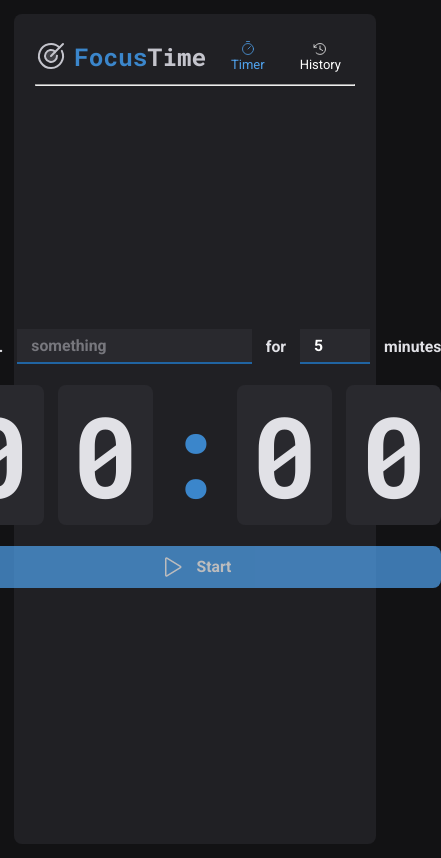
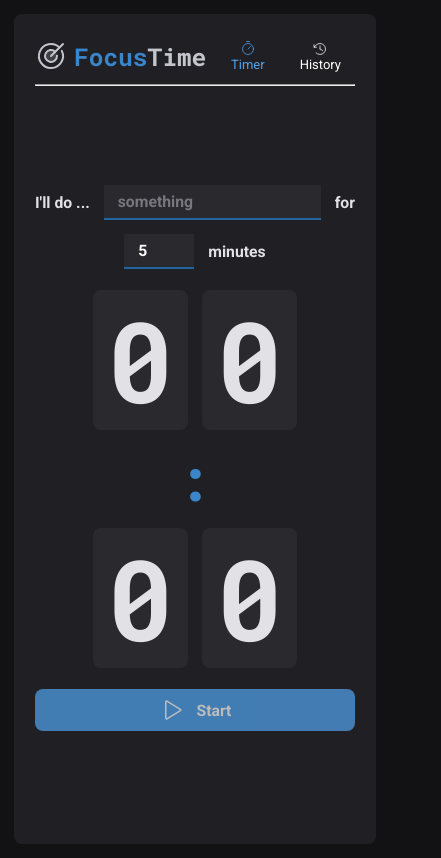
Before and after one commit to KayoRenato/FocusTime, a React (Vite) app: page / in a window 390 px wide. Shown: the whole page, 441 px wide, since content can reach past the window. Built offline with nearby package versions, Linux system fonts and the light colour scheme.

Commit message:
update: adjust responsive design

```diff
--- a/src/pages/History/styles.ts
+++ b/src/pages/History/styles.ts
@@ -4,18 +4,23 @@ export const HistoryContainer = styled.main`
   flex: 1;
   padding: 3.5rem;
   display: flex;
+  height: 100%;
+  overflow: hidden;
   flex-direction: column;
 
   h1 {
     font-size: 1.5rem;
     color: ${(props) => props.theme['gray-100']};
   }
+
+  @media (max-width: 768px) {
+    padding: 1rem 0;
+  }
 `
 
 export const HistoryList = styled.div`
   flex: 1;
-  overflow: auto;
-
+  overflow-y: auto;
   margin-top: 2rem;
 
   table {
@@ -31,6 +36,9 @@ export const HistoryList = styled.div`
       color: ${(props) => props.theme['gray-100']};
       font-size: 0.875rem;
       line-height: 1.6;
+      position: sticky;
+      top: 0;
+      z-index: 1;
 
       &:first-child {
         border-top-left-radius: 8px;
@@ -66,7 +74,22 @@ export const HistoryList = styled.div`
       }
     }
   }
+
+  @media (max-width: 768px) {
+    table {
+      max-height: 200px;
+
+      td {
+        padding: 1rem;
+
+        &:first-child {
+          width: 33%;
+        }
+      }
+    }
+  }
 `
+
 interface StatusProps {
   statusColor: 'yellow' | 'green' | 'red'
 }
--- a/src/pages/Home/components/Countdown/styles.ts
+++ b/src/pages/Home/components/Countdown/styles.ts
@@ -15,7 +15,25 @@ export const CountdownContainer = styled.div`
     border-radius: 8px;
   }
 
+  @media (max-width: 400px) {
+    max-width: 100%;
+    flex-wrap: wrap;
+    align-items: center;
+    justify-content: center;
+    font-size: 6rem;
+    line-height: 6rem;
+
+    div {
+      width: 100%;
+      line-height: 1rem;
+      font-size: 4rem;
+    }
+  }
+
   @media (max-width: 768px) {
+    max-width: 100%;
+    align-items: center;
+    justify-content: center;
     font-size: 8rem;
     line-height: 6rem;
   }
--- a/src/pages/Home/styles.ts
+++ b/src/pages/Home/styles.ts
@@ -13,8 +13,11 @@ export const HomeContainer = styled.main`
     flex-direction: column;
     align-items: center;
     gap: 3.5rem;
+  }
 
-    @media (max-width: 768px) {
+  @media (max-width: 768px) {
+    align-items: initial;
+    form {
       gap: 1.5rem;
     }
   }
```
